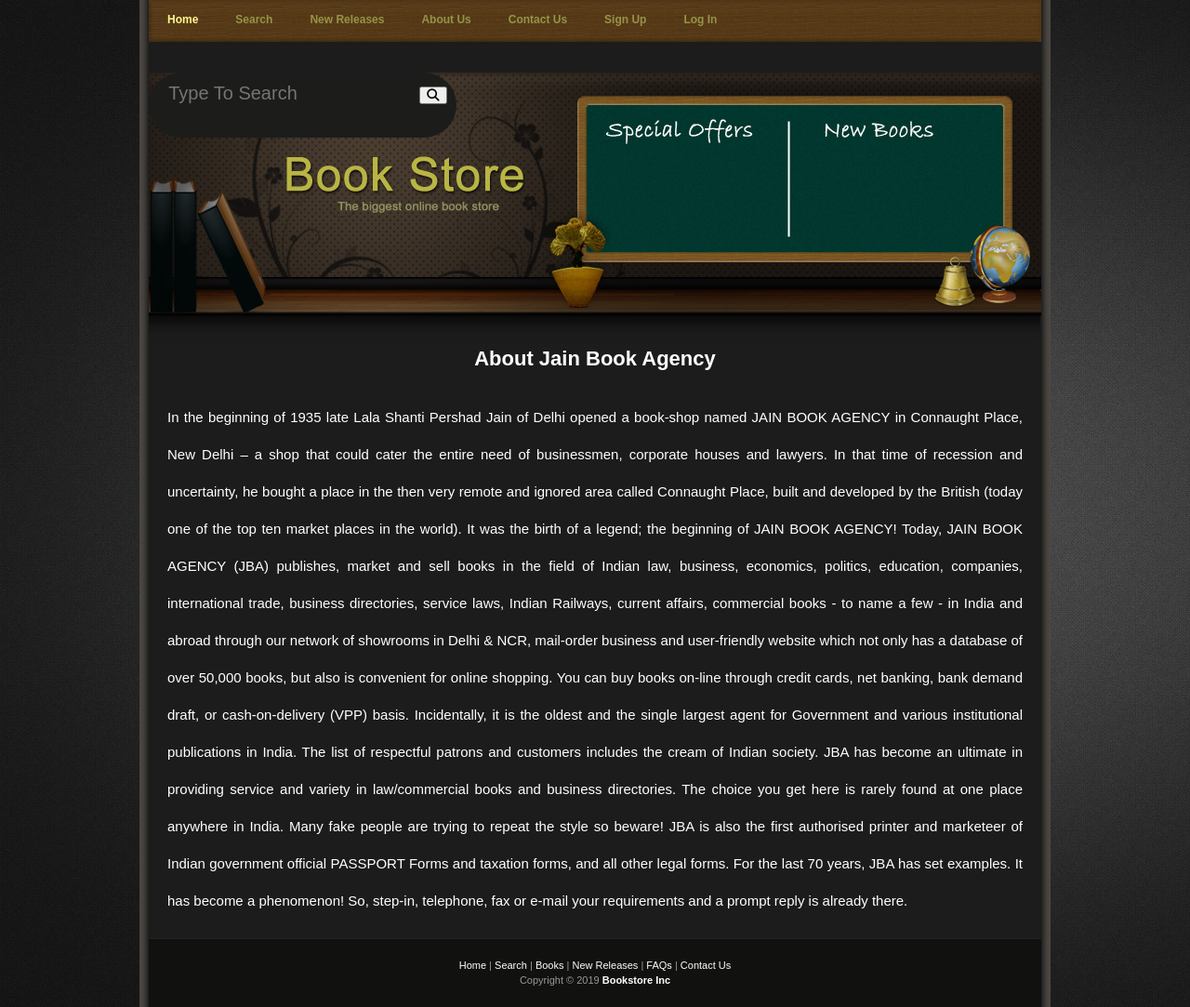
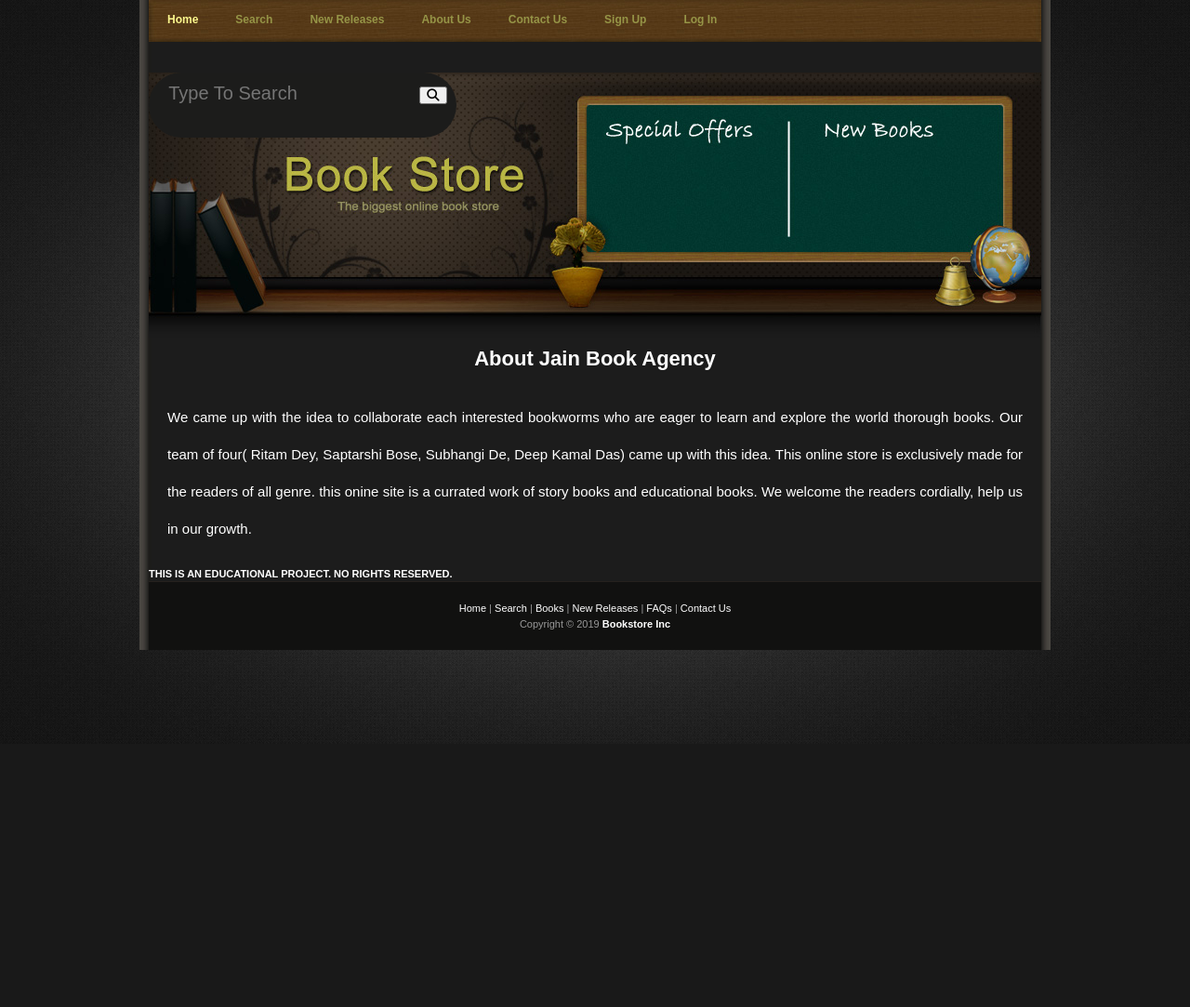
Before and after one commit to RitamDey/Minor-Project-Undergrad, a PHP site: page /about.php in a window 1280 px wide. Shown: the whole page at 93% size. After the commit the page ends 798 px from the top, so only its background shows below. Run offline with PHP 8.4, Linux system fonts and the light colour scheme; some libraries are stand-ins or nearby versions.

Commit message:
Updated the About Us section of the code
Signed-off-by: Ritam <esyray15@gmail.com>

```diff
--- a/about.php
+++ b/about.php
@@ -8,17 +8,11 @@ require_once "templates/header.html.php";
    <h1>About Jain Book Agency</h1>
 
    <p>
-
-      In the beginning of 1935 late Lala Shanti Pershad Jain of Delhi opened a book-shop named JAIN BOOK AGENCY in Connaught Place, New Delhi – a shop that could cater the entire need of businessmen, corporate houses and lawyers. In that time of recession and uncertainty, he bought a place in the then very remote and ignored area called Connaught Place, built and developed by the British (today one of the top ten market places in the world). It was the birth of a legend; the beginning of JAIN BOOK AGENCY!
-
-      Today, JAIN BOOK AGENCY (JBA) publishes, market and sell books in the field of Indian law, business, economics, politics, education, companies, international trade, business directories, service laws, Indian Railways, current affairs, commercial books - to name a few - in India and abroad through our network of showrooms in Delhi & NCR, mail-order business and user-friendly website which not only has a database of over 50,000 books, but also is convenient for online shopping. You can buy books on-line through credit cards, net banking, bank demand draft, or cash-on-delivery (VPP) basis.
-
-      Incidentally, it is the oldest and the single largest agent for Government and various institutional publications in India. The list of respectful patrons and customers includes the cream of Indian society. JBA has become an ultimate in providing service and variety in law/commercial books and business directories. The choice you get here is rarely found at one place anywhere in India. Many fake people are trying to repeat the style so beware!
-
-      JBA is also the first authorised printer and marketeer of Indian government official PASSPORT Forms and taxation forms, and all other legal forms.
-
-      For the last 70 years, JBA has set examples. It has become a phenomenon! So, step-in, telephone, fax or e-mail your requirements and a prompt reply is already there.
+   We came up with the idea to collaborate each interested bookworms who are eager to learn and explore the world thorough books. Our team of four( Ritam Dey, Saptarshi Bose, Subhangi De, Deep Kamal Das) came up with this idea. This online store is exclusively made for the readers of all genre. this onine site is a currated work of story books and educational books. We welcome the readers cordially, help us in our growth.
    </p>
+<b>
+THIS IS AN EDUCATIONAL PROJECT. NO RIGHTS RESERVED.
+</b>
 </div>
 <link rel="stylesheet" href="/assets/css/image.css">
 <?php
```
